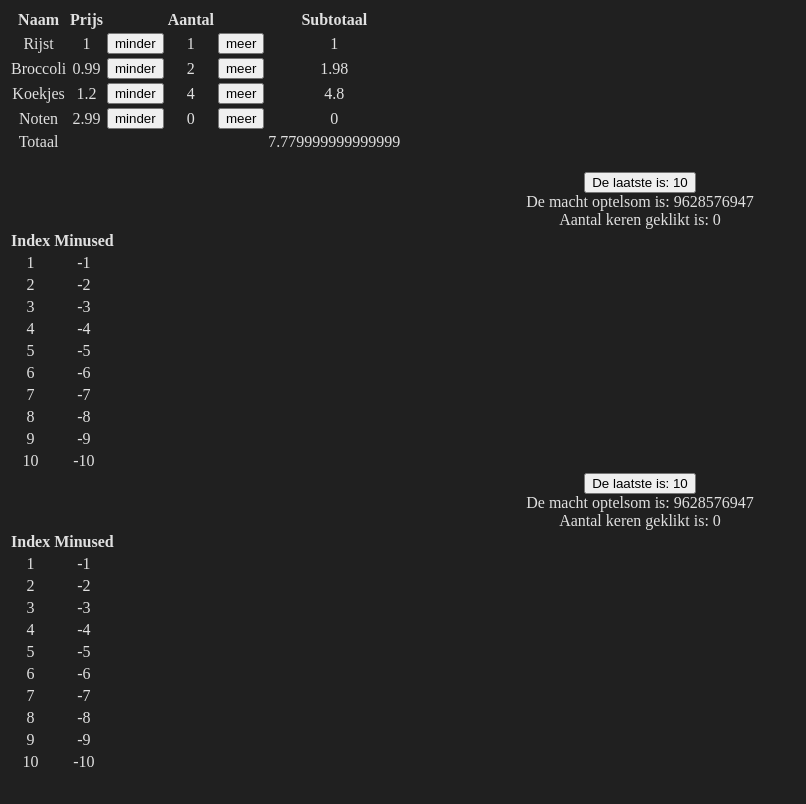
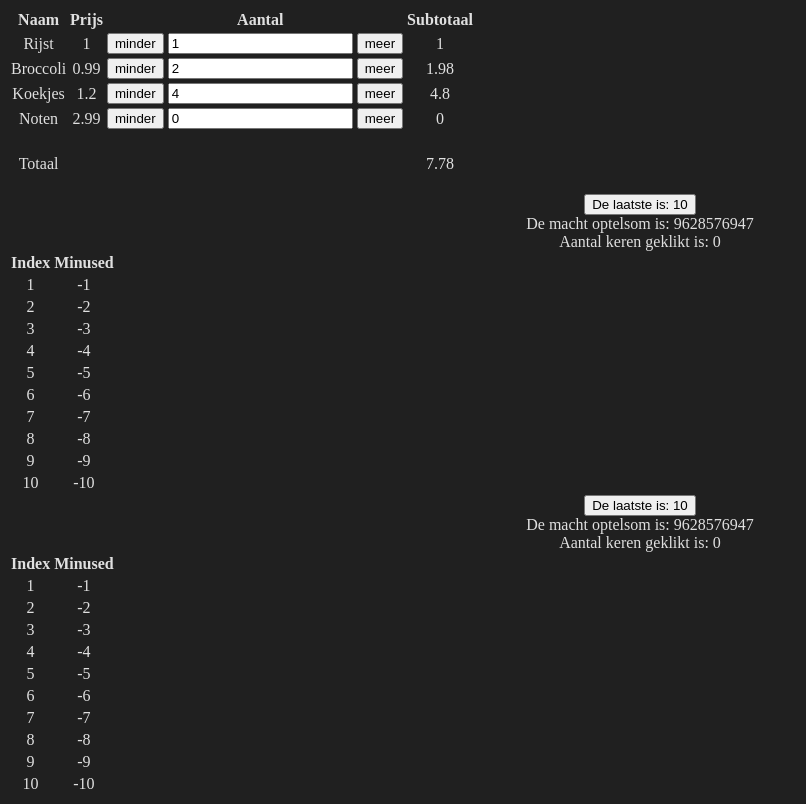
Before and after one commit to janderkkotlarski/vue_boodschappenlijst, a Vue app: page / in a window 1280 px wide. Shown: the whole page, without its empty margins (0-806 px from the left). Built offline with nearby package versions, Linux system fonts and the light colour scheme.

Commit message:
number input works well

```diff
--- a/src/App.vue
+++ b/src/App.vue
@@ -10,6 +10,8 @@ import {computed, ref} from 'vue';
 //         {id: 4, name: 'Noten', price: 2.99, amount: 0},
 //     ],
 // });
+
+const invisChar = '\u2000';
 
 const groceryList = ref([
         {id: 1, name: 'Rijst', price: 1.0, amount: 1},
@@ -26,22 +28,23 @@ const totalized = computed(() => {
     let total = 0;
 
     for (const entry of groceryList.value) {
-        total += entry.price * entry.amount;
+            total += entry.price * entry.amount;
     }
 
-    return total; // digitRounding(total, 2);
+    return digitRounding(total, 2);
 
     // return groceryList.value.reduce((sum, entry) => sum + entry.amount * entry.price);
 });
 
-
-const minusEntry = ref(null);
+const plus = index => {
+    ++arrayEntry(groceryList.value, 'id', index).amount;
+};
 
 const minus = index => {
-    minusEntry.value = arrayEntry(groceryList.value, 'id', index);
+    const entry = arrayEntry(groceryList.value, 'id', index);
 
-    if (minusEntry.value.amount > 0) {
-        --minusEntry.value.amount;
+    if (entry.amount > 0) {
+        --entry.amount;
     }
 };
 
@@ -143,9 +146,17 @@ const sumTestArray = computed(() => {
             <td>{{ entry.name }}</td>
             <td>{{ entry.price }}</td>
             <td><button @click="minus(entry.id)">minder</button></td>
-            <td>{{ entry.amount }}</td>
-            <td><button>meer</button></td>
+            <td><input v-model.number="entry.amount" /></td>
+            <td><button @click="plus(entry.id)">meer</button></td>
             <td>{{ digitRounding(entry.price * entry.amount, 2) }}</td>
+        </tr>
+        <tr>
+            <td>{{ invisChar }}</td>
+            <td></td>
+            <td></td>
+            <td></td>
+            <td></td>
+            <td></td>
         </tr>
         <tr>
             <td>Totaal</td>
```
